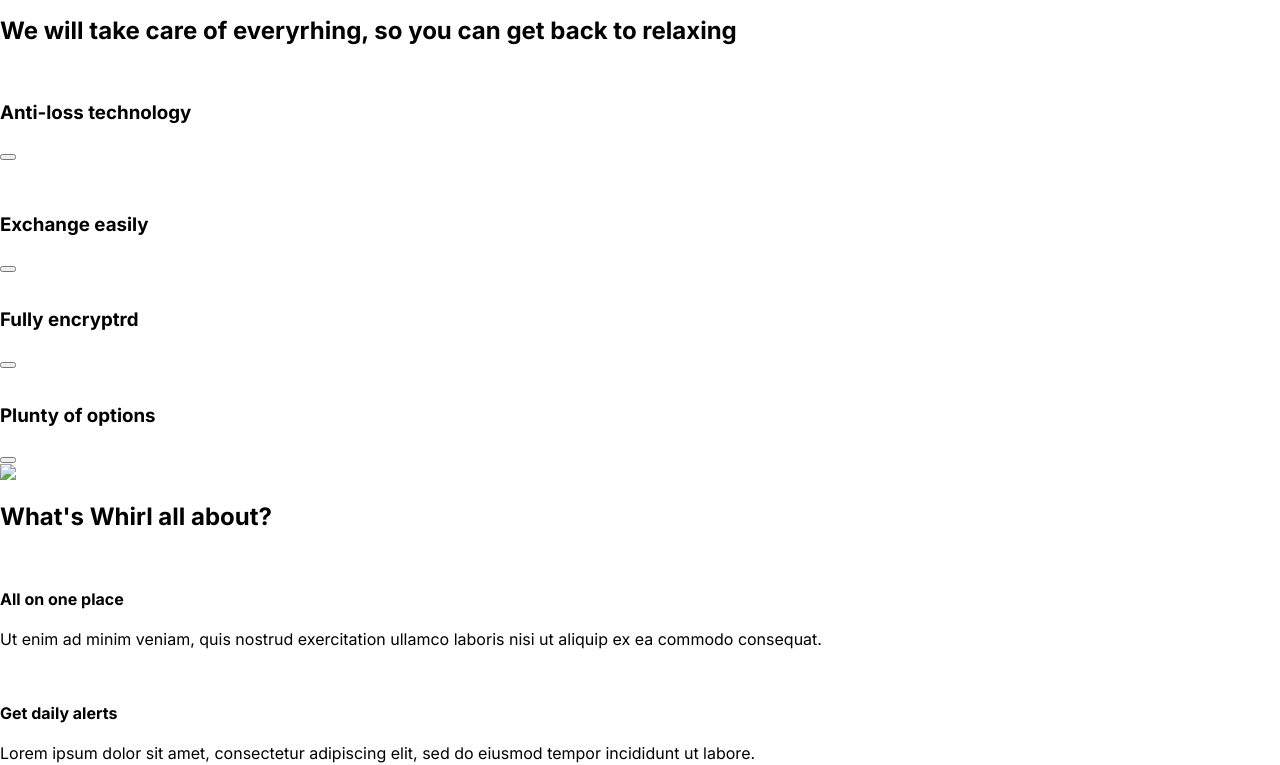
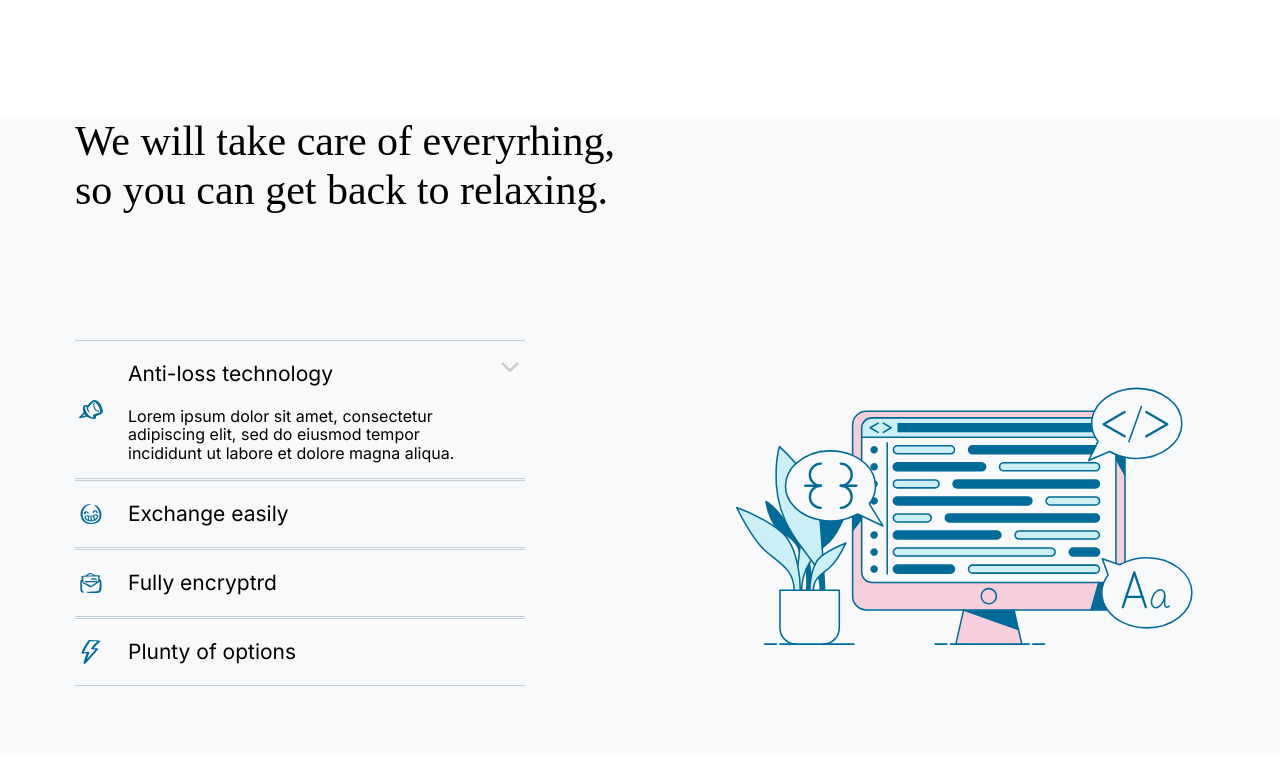
Before and after one commit to gfhdthev/layout, a plain HTML site: page index.html in a window 1280 px wide. Shown: the part 1238-2003 px from the top of the page. Drawn offline with Linux system fonts and the light colour scheme.

Commit message:
////////////

```diff
--- a/index.html
+++ b/index.html
@@ -11,7 +11,7 @@
     <title>Document</title>
 </head>
 <body>
-    <header>
+    <header class="conteiner">
         <div class="header-flex">
             <div class="header-left">
                 <img src="assets/logo.png" alt="Логотип компании">
@@ -29,7 +29,7 @@
         </div>
     </header>
     <main>
-        <section class="first-section">
+        <section class="first-section conteiner">
             <div class="main-info-left">
                 <h1 class="fraunces">Your everyday tasks, automated.</h1>
                 <p class="main-info-text">
@@ -46,7 +46,7 @@
                 <img src="assets/desc_one.jpg" alt="Первая картинка">
             </div>
         </section>
-        <section class="second-section">
+        <section class="second-section conteiner">
             <p class="second-div-text">Trusted bu 50,000+ companies</p>
             <div>
                 <img src="assets/focusfox.png" alt="focusfox" id="img1">
@@ -55,7 +55,7 @@
                 <img src="assets/carded.png" alt="Carded" id="img4">
             </div>
         </section>
-        <section class="third-section">
+        <section class="third-section conteiner">
             <div class="third-section-div1">
                 <div class="third-section-div-div">
                     <img src="assets/sec_3_1.svg">
@@ -88,35 +88,40 @@
                 </div>
             </div>
         </section>
+        <section class="fourth-section">
+            <div class="conteiner f-s-div">
+                <h2 id="f-s-h2">We will take care of everyrhing, so you can get back to relaxing.</h2>
+                <div class="f-s-flex">
                     <div>
-            <h2>We will take care of everyrhing, so you can get back to relaxing</h2>
-            <div>
-                <div>
-                    <img>
-                    <h3>Anti-loss technology</h3>
-                    <button></button>
-                    <p></p>
+                        <div class="f-s-block">
+                            <img src="assets/section4-1.svg">
+                            <div class="f-s-margin">
+                                <h3 class="f-s-h3">Anti-loss technology</h3>
+                                <p>
+                                    Lorem ipsum dolor sit amet, consectetur
+                                    adipiscing elit, sed do eiusmod
+                                    tempor incididunt ut labore et dolore magna aliqua.
+                                </p>
                             </div>
-                <div>
-                    <img>
-                    <h3>Exchange easily</h3>
-                    <button></button>
+                            <button class="f-s-button"></button>
                         </div>
-                <div>
-                    <img>
-                    <h3>Fully encryptrd</h3>
-                    <button></button>
+                        <div class="f-s-block">
+                            <img src="assets/section4-2.svg">
+                            <h3 class="f-s-h3 f-s-margin">Exchange easily</h3>
                         </div>
-                <div>
-                    <img>
-                    <h3>Plunty of options</h3>
-                    <button></button>
+                        <div class="f-s-block">
+                            <img src="assets/section4-3.svg">
+                            <h3 class="f-s-h3 f-s-margin">Fully encryptrd</h3>
+                        </div>
+                        <div class="f-s-block">
+                            <img src="assets/section4-4.svg">
+                            <h3 class="f-s-h3 f-s-margin">Plunty of options</h3>
                         </div>
                     </div>
-            <div>
-                <img src="assets/IMAGE.svg">
+                    <img src="assets/fourth-section.svg">
                 </div>
             </div>
+        </section>
         <div>
             <h2>What's Whirl all about?</h2>
             <div>
--- a/style.css
+++ b/style.css
@@ -1,6 +1,8 @@
 body {
     font-family: "Inter", sans-serif;
-    max-width: 1440px;
+}
+.conteiner {
+    max-width: 1130px;
     margin: 0 auto;
 }
 .header-flex{
@@ -121,3 +123,43 @@ a:hover {
     font-weight: 500;
     margin-bottom: 13px;
 }
+.fourth-section {
+    background-color: #F7F9FA;
+    margin-top: 120px;
+}
+#f-s-h2 {
+    font-family: 'fraunces';
+    font-weight: 500;
+    font-size: 42px;
+    width: 580px;
+    margin-bottom: 60px;
+}
+.f-s-h3 {
+    font-size: 21px;
+    font-weight: 400;
+}
+.f-s-button::after {
+    content: url(assets/strl-vniz.svg);
+}
+.f-s-button {
+    height: fit-content;
+    border: none;
+    background: none;
+    margin-top: 15px;
+}
+.f-s-block {
+    width: 450px;
+    border: 1px solid #C2CDD8;
+    border-left-style: none;
+    border-right-style: none;
+    margin-bottom: 1px;
+    display: flex;
+}
+.f-s-margin {
+    margin-left: 21px;
+}
+.f-s-flex {
+    display: flex;
+    justify-content: space-between;
+    align-items: center;
+}
```
Also changed, not shown: assets/fourth-section.svg (added), assets/section4-1.svg (added), assets/section4-2.svg (added), assets/section4-3.svg (added), assets/section4-4.svg (added), assets/strl-vniz.svg (added). Lines whose indentation alone changed are shown as unchanged.
